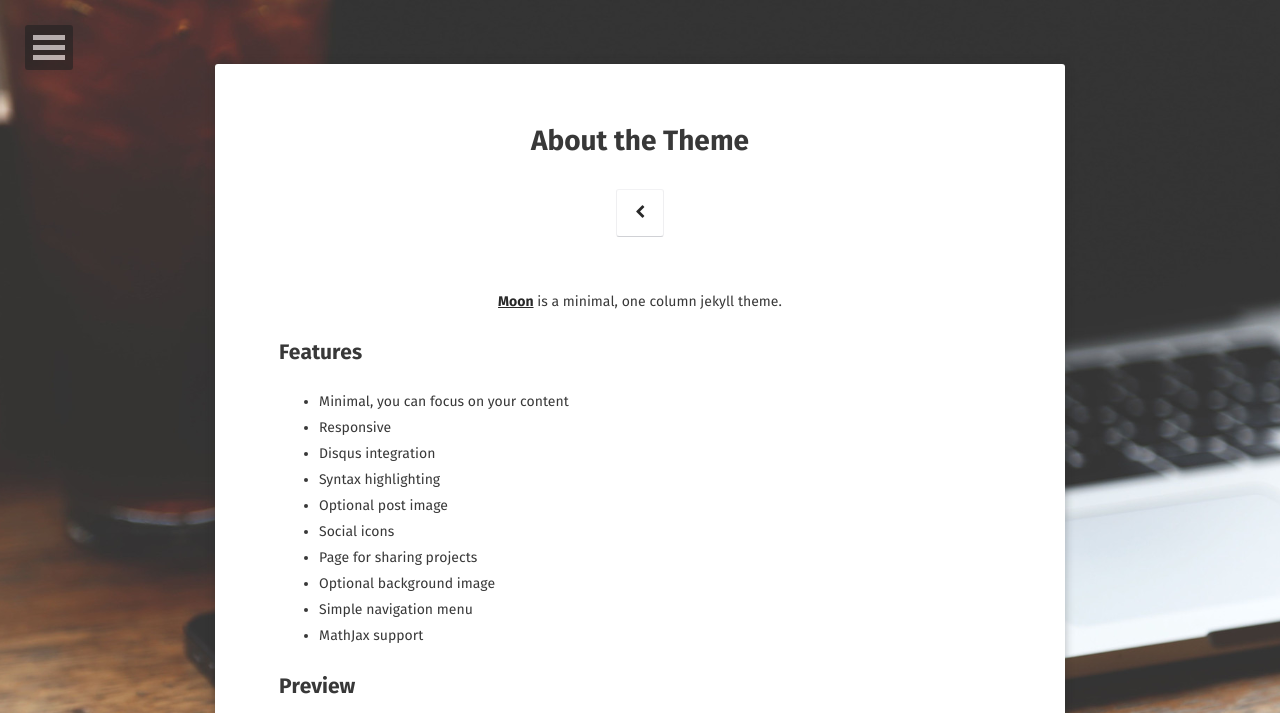
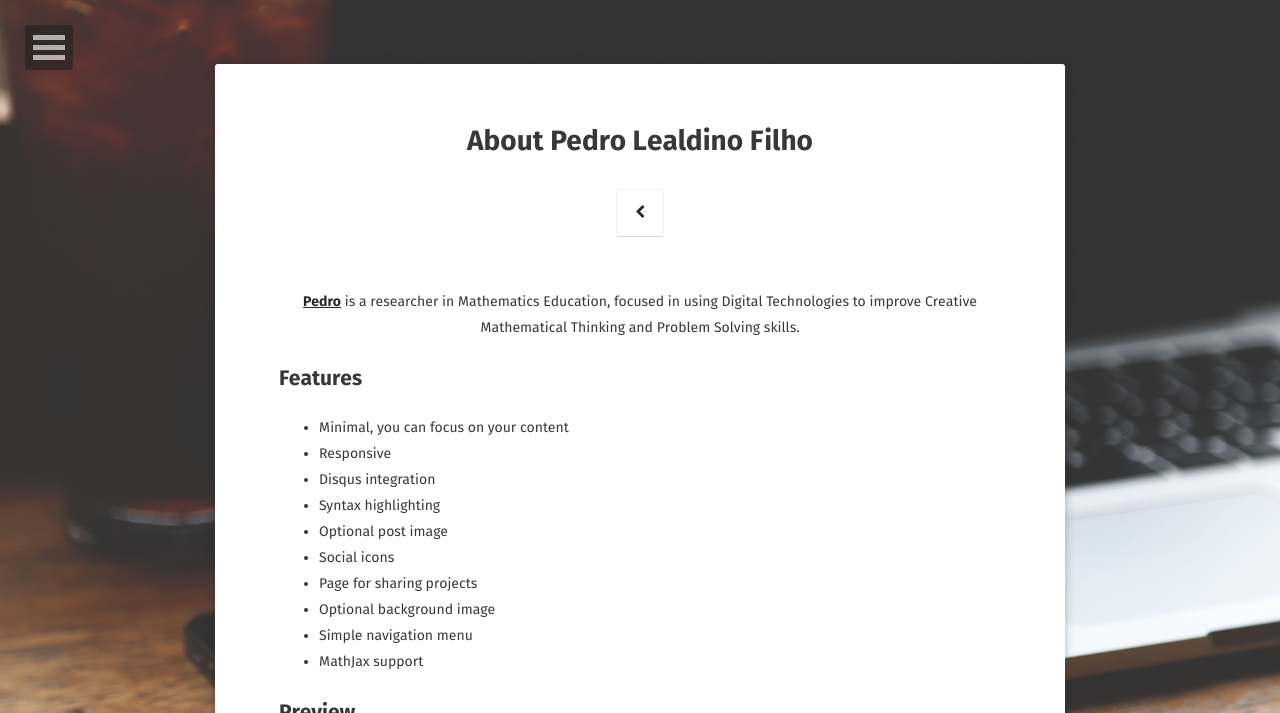
Before and after one commit to meumesmo/meumesmo.github.io, a Jekyll site: the page built from about/index.md, in a window 1280 px wide, cut to the strip 0-713 px from the top of the page. Built offline with Jekyll 4.4.1, drawn with Linux system fonts in a browser that asks for light colours; some web fonts are replaced.

Commit message:
Update index.md

```diff
--- a/about/index.md
+++ b/about/index.md
@@ -1,12 +1,12 @@
 ---
 layout: page
-title: About the Theme
-tags: [about, Jekyll, theme, moon]
-date: 2016-03-21
+title: About Pedro Lealdino Filho
+tags: [Pedro Lealdino Filho, Jekyll, theme, moon]
+date: 2018-04-18
 comments: false
 ---
 
-<center><a href="http://taylantatli.github.io/Moon"><b>Moon</b></a> is a minimal, one column jekyll theme.</center>
+<center><a href="https://www.researchgate.net/profile/Pedro_Lealdino_Filho2"><b>Pedro</b></a> is a researcher in Mathematics Education, focused in using Digital Technologies to improve Creative Mathematical Thinking and Problem Solving skills.</center>
 
 ## Features
 * Minimal, you can focus on your content
```
